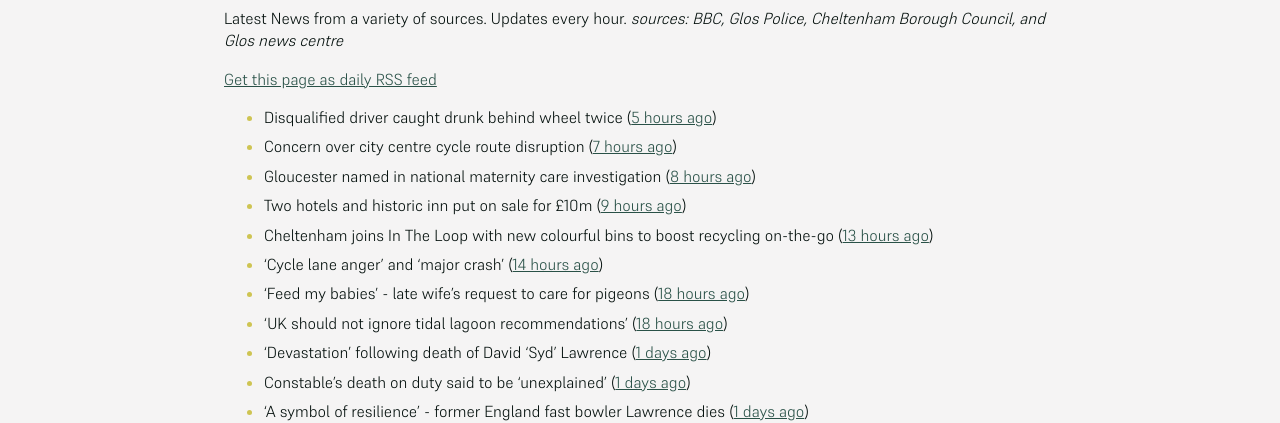
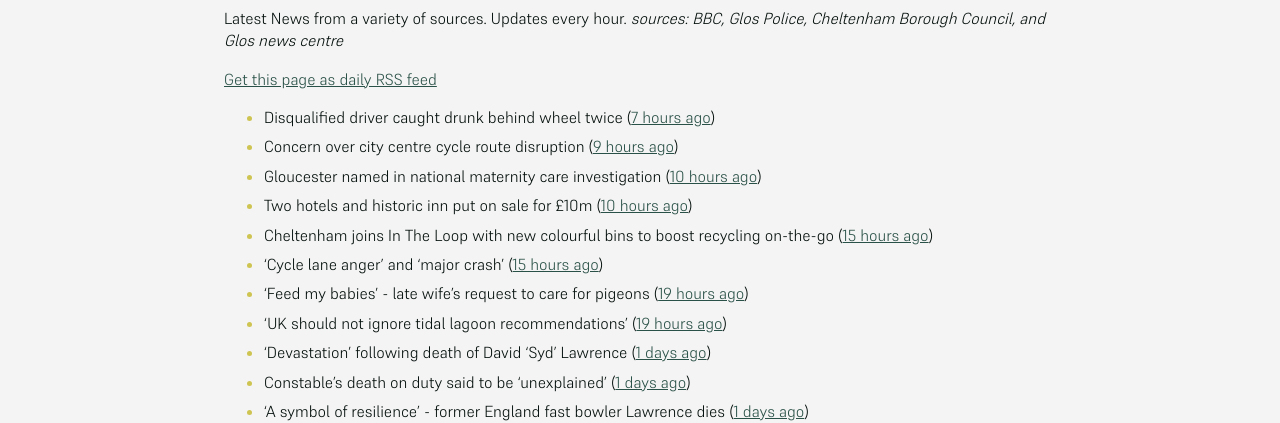
Before and after one commit to mat-0/cheltenham-open-data, a Jekyll site: the page built from _pages/news.md, in a window 1280 px wide. Shown: the part 266-689 px from the top of the page. Built offline with Jekyll 4.4.1, drawn with Linux system fonts in a browser that asks for light colours.

Commit message:
Updated 2025-06-24 01:24:26

```diff
--- a/_pages/news.md
+++ b/_pages/news.md
@@ -12,14 +12,14 @@ _sources: BBC, Glos Police, Cheltenham Borough Council, and Glos news centre_
 [Get this page as daily RSS feed](/daily.rss)
 
 <!-- news_marker starts -->
-- Disqualified driver caught drunk behind wheel twice ([5 hours ago](https://www.bbc.com/news/articles/c0k75jkm43zo))
-- Concern over city centre cycle route disruption ([7 hours ago](https://www.bbc.com/news/articles/cdez9y99k77o))
-- Gloucester named in national maternity care investigation ([8 hours ago](https://www.bbc.com/news/articles/c994x95yygyo))
-- Two hotels and historic inn put on sale for £10m ([9 hours ago](https://www.bbc.com/news/articles/c5y0vl7v84xo))
-- Cheltenham joins In The Loop with new colourful bins to boost recycling on-the-go ([13 hours ago](https://www.cheltenham.gov.uk/news/article/3022/cheltenham_joins_in_the_loop_with_new_colourful_bins_to_boost_recycling_on-the-go))
-- 'Cycle lane anger' and 'major crash' ([14 hours ago](https://www.bbc.com/news/articles/cy0w90d8dn6o))
-- 'Feed my babies' - late wife's request to care for pigeons ([18 hours ago](https://www.bbc.com/news/videos/cn5kz4470rqo))
-- 'UK should not ignore tidal lagoon recommendations' ([18 hours ago](https://www.bbc.com/news/articles/cvgd5ey411mo))
+- Disqualified driver caught drunk behind wheel twice ([7 hours ago](https://www.bbc.com/news/articles/c0k75jkm43zo))
+- Concern over city centre cycle route disruption ([9 hours ago](https://www.bbc.com/news/articles/cdez9y99k77o))
+- Gloucester named in national maternity care investigation ([10 hours ago](https://www.bbc.com/news/articles/c994x95yygyo))
+- Two hotels and historic inn put on sale for £10m ([10 hours ago](https://www.bbc.com/news/articles/c5y0vl7v84xo))
+- Cheltenham joins In The Loop with new colourful bins to boost recycling on-the-go ([15 hours ago](https://www.cheltenham.gov.uk/news/article/3022/cheltenham_joins_in_the_loop_with_new_colourful_bins_to_boost_recycling_on-the-go))
+- 'Cycle lane anger' and 'major crash' ([15 hours ago](https://www.bbc.com/news/articles/cy0w90d8dn6o))
+- 'Feed my babies' - late wife's request to care for pigeons ([19 hours ago](https://www.bbc.com/news/videos/cn5kz4470rqo))
+- 'UK should not ignore tidal lagoon recommendations' ([19 hours ago](https://www.bbc.com/news/articles/cvgd5ey411mo))
 - 'Devastation' following death of David 'Syd' Lawrence ([1 days ago](https://www.bbc.com/news/articles/cvg9r0j5g08o))
 - Constable's death on duty said to be 'unexplained' ([1 days ago](https://www.bbc.com/news/articles/c39z0d12k88o))
 - 'A symbol of resilience' - former England fast bowler Lawrence dies ([1 days ago](https://www.bbc.com/sport/cricket/articles/c07d973k0zzo))
```
Also changed, not shown: _data/flood.json (+4 -4 lines), _pages/terrorism.md (+1 -1 lines), index.md (+6 -6 lines).
